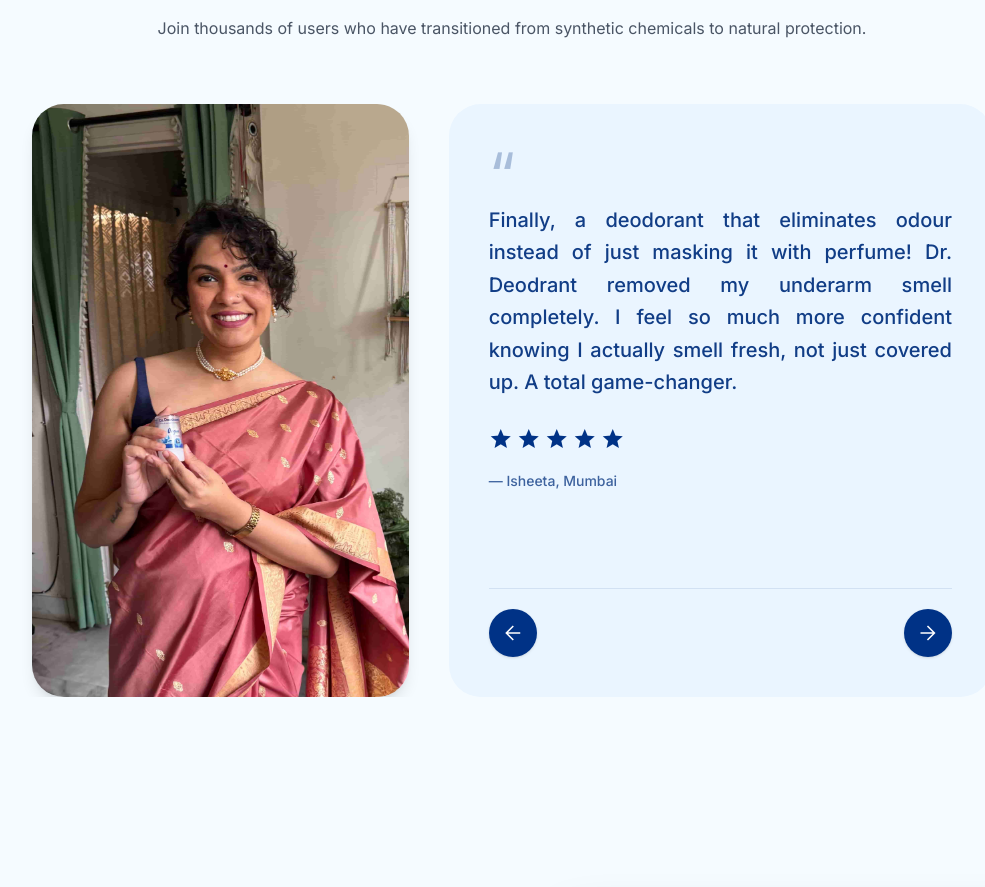
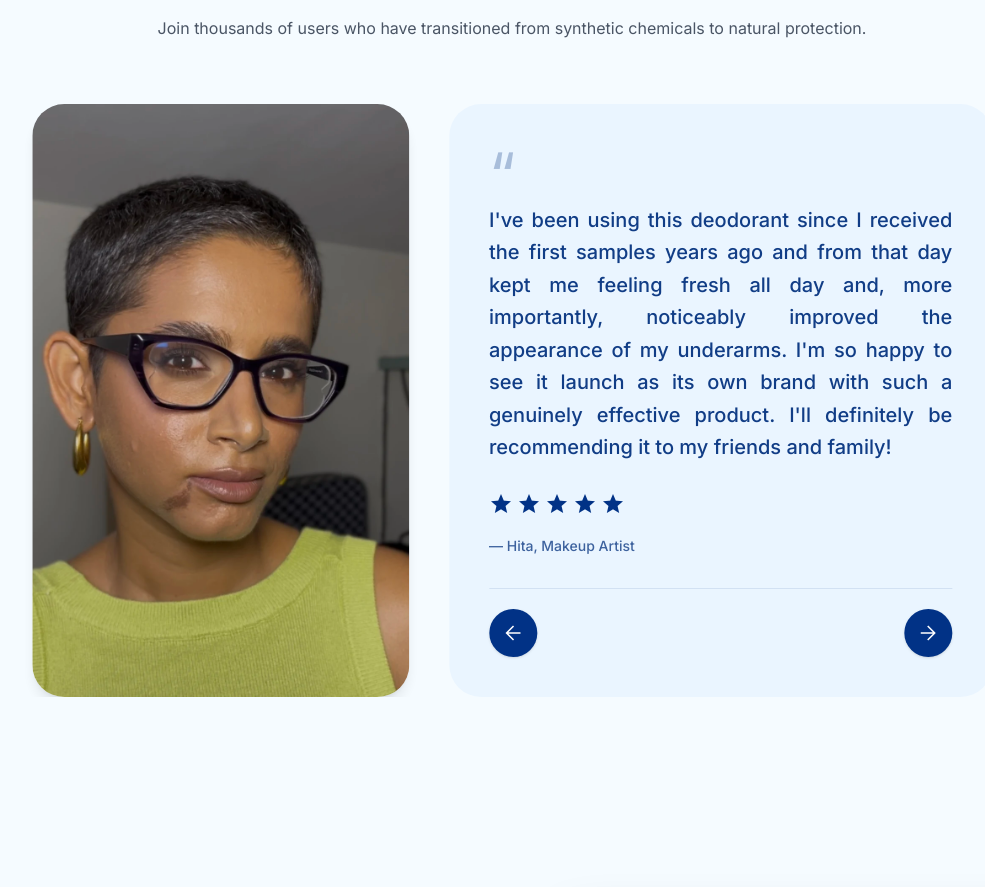
Before and after one commit to bygentltd/dr-deodrant, a Next.js app: page /shop/original in a window 1280 px wide. Shown: the part 3003-3890 px from the top of the page, without its empty margins (128-1113 px from the left). Built offline with nearby package versions, Linux system fonts and the light colour scheme; no server answers.

Commit message:
reels action section on shop + carousel autoscroll

```diff
--- a/src/app/shop/original/page.tsx
+++ b/src/app/shop/original/page.tsx
@@ -498,7 +498,8 @@ export default function Page() {
           </div>
         </div>
       </section>
-      {/* <IngredientShowcase/> */}
+      {/* <IngredientShowcase /> */}
+      <ReelsActionSection />
       <IngredientsContent />
       <TestimonialSection />
       <FaqSection />
--- a/src/components/sections/reels-action-section.tsx
+++ b/src/components/sections/reels-action-section.tsx
@@ -275,7 +275,7 @@ export default function ReelsActionSection({
         {/* Section Header */}
         <div className="text-center mb-10 md:mb-14 px-4 sm:px-0">
           <h2 className="text-3xl sm:text-4xl md:text-5xl font-inter font-bold text-[#003286] leading-tight px-4">
-            Freshness,<br className="sm:hidden" /> From Every Angle
+            Our Customers,<br className="sm:hidden" /> Our Confidence
           </h2>
 
         </div>
--- a/src/components/sections/testimonial-section.tsx
+++ b/src/components/sections/testimonial-section.tsx
@@ -1,6 +1,8 @@
 "use client";
 
-import { useState } from "react";
+import { useEffect, useState } from "react";
+
+const AUTO_SCROLL_INTERVAL_MS = 1500;
 import { useRevealOnScroll } from "@/hooks/use-reveal";
 
 export function TestimonialSection() {
@@ -57,6 +59,19 @@ export function TestimonialSection() {
     // },
   ];
 
+  const [isPaused, setIsPaused] = useState(false);
+
+  // Auto-scroll: the timer restarts whenever the slide changes (including via
+  // the manual arrow buttons), so a manual click always gets a full interval
+  // before the next automatic advance. Pauses while the user hovers/touches.
+  useEffect(() => {
+    if (isPaused) return;
+    const timer = setTimeout(() => {
+      setCurrentTestimonial((prev) => (prev + 1) % testimonials.length);
+    }, AUTO_SCROLL_INTERVAL_MS);
+    return () => clearTimeout(timer);
+  }, [currentTestimonial, isPaused, testimonials.length]);
+
   return (
     <section className="py-12 md:py-16 bg-[#F5FBFF] overflow-hidden">
 
@@ -71,7 +86,13 @@ export function TestimonialSection() {
       </div>
 
       {/* Slider Carousel */}
-      <div className="max-w-5xl mx-auto px-4 md:px-8 relative overflow-hidden ">
+      <div
+        className="max-w-5xl mx-auto px-4 md:px-8 relative overflow-hidden "
+        onMouseEnter={() => setIsPaused(true)}
+        onMouseLeave={() => setIsPaused(false)}
+        onTouchStart={() => setIsPaused(true)}
+        onTouchEnd={() => setIsPaused(false)}
+      >
         <div
           className="flex transition-transform duration-700 ease-[cubic-bezier(0.76,0,0.24,1)]"
           style={{ transform: `translateX(-${currentTestimonial * 100}%)` }}
```
